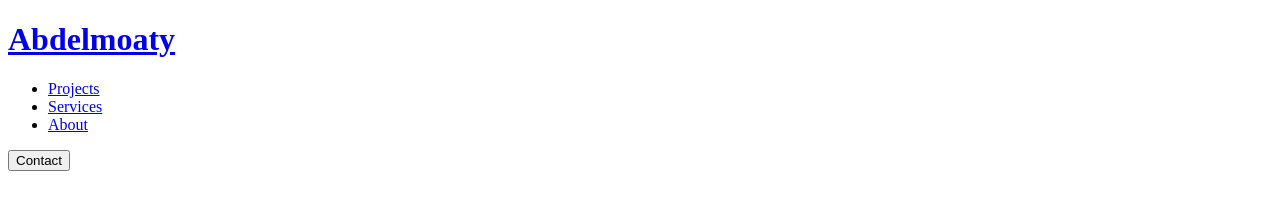
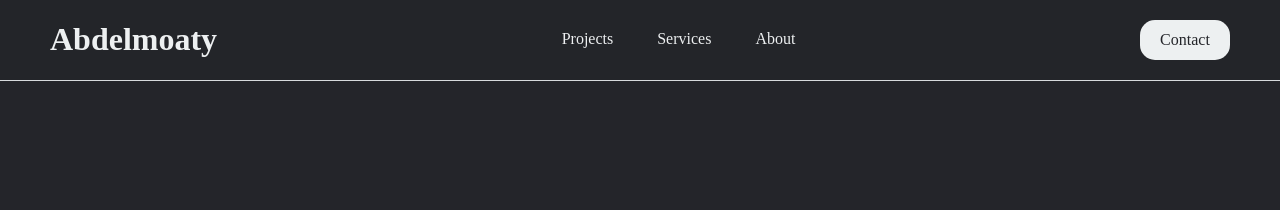
Before and after one commit to Abdelr7man007/Abdelrhman-Abdelmoaty-Website, a plain HTML site: page index.html in a window 1280 px wide. Shown: the top 210 px of the page. Drawn offline with Linux system fonts and the light colour scheme; the site is published under a folder, as on GitHub Pages, so addresses that start at the root find nothing; a web font is replaced by a local one.

Commit message:
Add files via upload

```diff
--- a/index.html
+++ b/index.html
@@ -5,8 +5,8 @@
   <meta name="viewport" content="width=device-width, initial-scale=1.0">
   <meta http-equiv="X-UA-Compatible" content="ie=edge">
   <title>Abdelrhman Abdelmoaty Website</title>
-  <link rel="icon" href="/images/favicon3.ico">
-  <link rel="stylesheet" href="/css-files/styles.css">
+  <link rel="icon" href="images/favicon3.ico">
+  <link rel="stylesheet" href="css-files/styles.css">
   <link rel="preconnect" href="https://fonts.googleapis.com">
   <link rel="preconnect" href="https://fonts.gstatic.com" crossorigin>
   <link rel="preconnect" href="https://fonts.googleapis.com">
@@ -22,12 +22,12 @@
     <a href="#" target="_blank"><h1 class="logo">Abdelmoaty</h1></a>
     <nav>
       <ul>
-        <li><a href="/html-files/projects.html" target="_blank">Projects</a></li>
-        <li><a href="/html-files/services.html" target="_blank">Services</a></li>
-        <li><a href="/html-files/index.html" target="_blank">About</a></li>
+        <li><a href="html-files/projects.html" target="_blank">Projects</a></li>
+        <li><a href="html-files/services.html" target="_blank">Services</a></li>
+        <li><a href="html-files/index.html" target="_blank">About</a></li>
       </ul>
     </nav>
-    <a href="contact.html" target="_blank"><button>Contact</button></a>
+    <a href="html-files/contact.html" target="_blank"><button>Contact</button></a>
   </header>
   <section class="contact">
 
```
